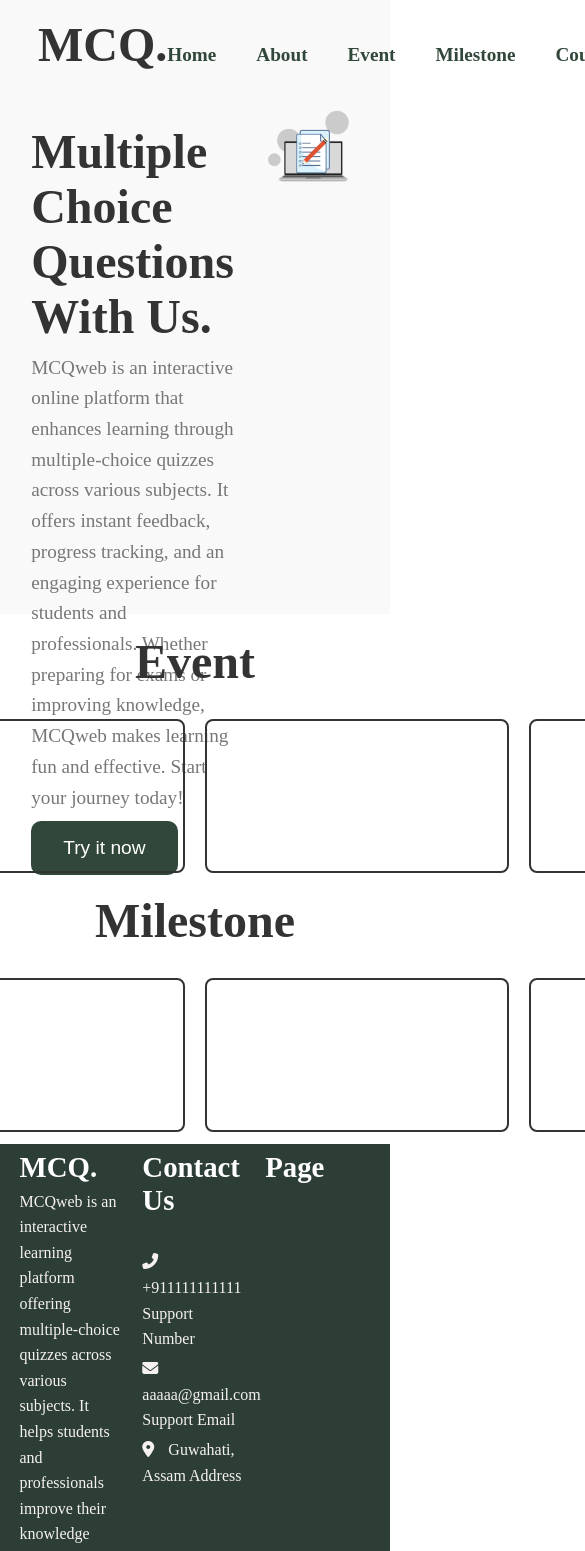
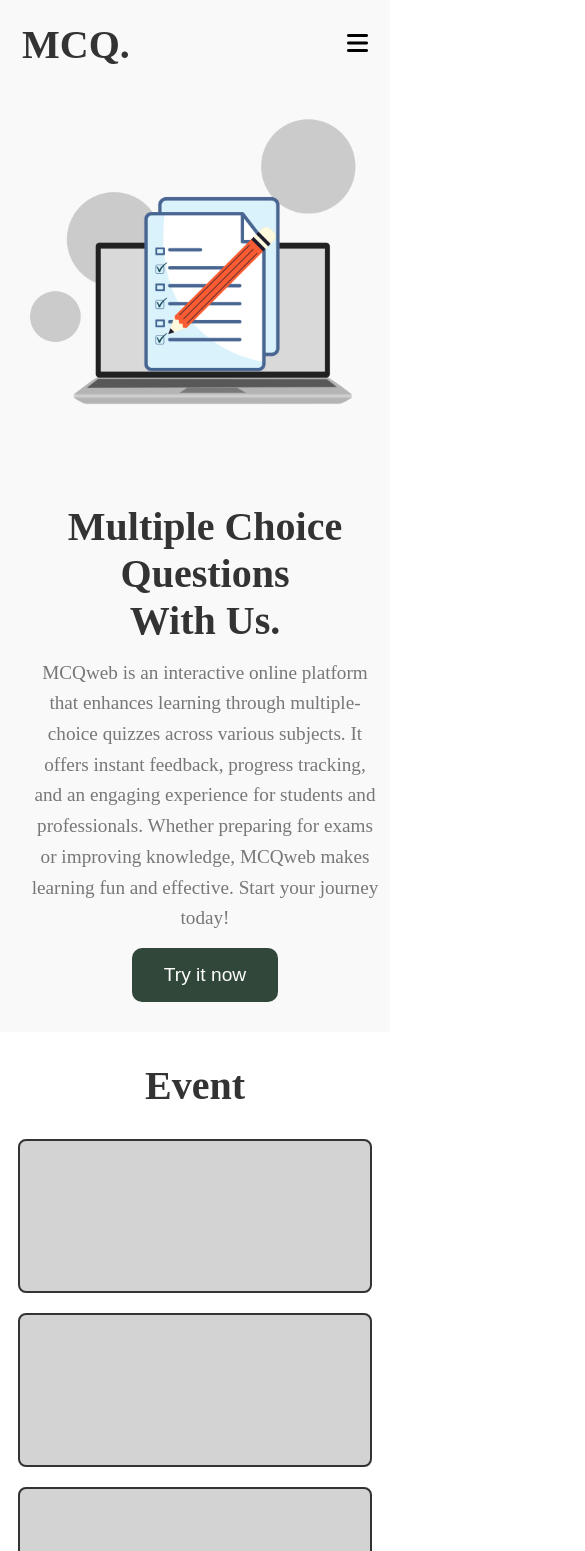
Before and after one commit to dhiraj-001/edu_web, a React (Vite) app: page / in a window 390 px wide. Shown: the top 1551 px of the page, 585 px wide, since content can reach past the window. Built offline with nearby package versions, Linux system fonts and the light colour scheme.

Commit message:
first commit

```diff
--- a/src/CSS/Event.css
+++ b/src/CSS/Event.css
@@ -5,7 +5,9 @@
   align-items: center;
   text-align: center;
   margin-top: 20px;
+  padding: 10px;
 }
+
 h1 {
   font-size: 2.5rem;
   font-weight: bold;
@@ -14,14 +16,30 @@ h1 {
 
 .box-container {
   display: flex;
+  flex-wrap: wrap;
   justify-content: center;
   gap: 20px;
   margin-top: 30px;
 }
 
 .box {
-  width: 300px;
+  width: 100%; /* Full width by default */
+  max-width: 300px; /* Limit max width */
   height: 150px;
   border: 2px solid #333;
   border-radius: 8px;
+  background-color: lightgray;
 }
+
+/* Responsive: Stack boxes on small screens */
+@media (max-width: 600px) {
+  .box-container {
+    flex-direction: column;
+    align-items: center;
+  }
+
+  .box {
+    width: 350px; /* Ensures box takes full width */
+    max-width: none; /* Removes max-width restriction */
+  }
+}
--- a/src/CSS/Footer.css
+++ b/src/CSS/Footer.css
@@ -1,18 +1,21 @@
 footer {
   display: flex;
   justify-content: space-between;
-  padding: 2% 5% 2% 5%;
+  flex-wrap: wrap; /* Allows wrapping for smaller screens */
+  padding: 2% 5%;
   background-color: #2d3e37;
   color: #fff;
   margin-top: 3%;
 }
 
+/* Footer sections */
 .footer-left,
 .footer-center,
 .footer-right {
   width: 30%;
 }
 
+/* Text Styling */
 .h1 {
   font-size: 1.8rem;
   color: #fff;
@@ -25,6 +28,7 @@ footer {
   color: #f6f2f2;
 }
 
+/* Social Icons */
 .social-icons {
   margin-top: 20px;
 }
@@ -40,7 +44,24 @@ footer {
   color: #4c8c7a;
 }
 
+/* Icon Styling for Contact Info */
 footer .footer-center p i,
 footer .footer-left p i {
   margin-right: 10px;
 }
+
+/* Responsive Design */
+@media screen and (max-width: 768px) {
+  footer {
+    flex-direction: column;
+    align-items: center;
+    text-align: center;
+  }
+
+  .footer-left,
+  .footer-center,
+  .footer-right {
+    width: 100%;
+    margin-bottom: 20px;
+  }
+}
--- a/src/CSS/Home.css
+++ b/src/CSS/Home.css
@@ -1,24 +1,26 @@
 .container {
   display: flex;
-  justify-content: space-around;
-  height: 60vh;
+  flex-wrap: wrap;
+  align-items: center;
+  justify-content: center;
+  text-align: center; /* Centers text on smaller screens */
+  gap: 30px;
+  padding: 5%;
   background-color: #f9f9f9;
-  padding: 5% 5% 0 8%;
 }
 
 .content {
-  margin-right: 10%;
-  margin-top: 5%;
+  max-width: 600px;
 }
 
 h1 {
-  font-size: 3rem;
+  font-size: 2.5rem;
   color: #333;
 }
 
 h2 {
   font-size: 2rem;
-  margin-bottom: 2rem;
+  margin-bottom: 1.5rem;
   color: #555;
 }
 
@@ -39,7 +41,32 @@ p {
   font-weight: 500;
   font-size: larger;
   border-radius: 10px;
+  cursor: pointer;
 }
+
+.image-container {
+  max-width: 500px;
+}
+
 img {
-  width: 85%;
+  width: 100%;
+  height: auto;
+  border-radius: 10px;
 }
+
+/* Responsive Design */
+@media (max-width: 768px) {
+  .container {
+    flex-direction: column; /* Stack items vertically */
+    text-align: center;
+  }
+
+  .image-container {
+    order: -1; /* Moves the image to the top */
+  }
+
+  .content {
+    width: 100%;
+    padding: 10px;
+  }
+}
--- a/src/Component/Hearder.jsx
+++ b/src/Component/Hearder.jsx
@@ -1,18 +1,16 @@
 import React, { useEffect, useState } from 'react';
 import Cookies from 'js-cookie';
 import '@fortawesome/fontawesome-free/css/all.min.css'; // Import FontAwesome CSS
-import { colors } from '@mui/material';
-import axios from 'axios'; // For token verification
+import axios from 'axios';
 
 const Header = () => {
   const [isLoggedIn, setIsLoggedIn] = useState(false);
-  const [loading, setLoading] = useState(true); // To handle loading state
+  const [loading, setLoading] = useState(true);
+  const [menuOpen, setMenuOpen] = useState(false);
 
   useEffect(() => {
-    const token = Cookies.get('auth_token'); // Get the token from cookies
-
+    const token = Cookies.get('auth_token');
     if (token) {
-      // If token exists, verify its validity
       verifyToken(token);
     } else {
       setLoading(false);
@@ -21,139 +19,101 @@ const Header = () => {
 
   const verifyToken = async (token) => {
     try {
-      // Make a request to the backend to verify the token (you should have an endpoint for this)
       const response = await axios.post(
         'https://mc-qweb-backend.vercel.app/user/verify-token',
-        {
-          token,
-        }
+        { token }
       );
-
-      if (response.data.valid) {
-        setIsLoggedIn(true); // Set the user as logged in if token is valid
-      } else {
-        setIsLoggedIn(false); // If token is invalid, set logged out state
-      }
+      setIsLoggedIn(response.data.valid);
     } catch (err) {
       console.error('Token verification failed:', err);
-      setIsLoggedIn(false); // Set to logged out if verification fails
+      setIsLoggedIn(false);
     } finally {
-      setLoading(false); // Stop loading after the token verification process
+      setLoading(false);
     }
   };
 
   const handleLogout = () => {
-    Cookies.remove('auth_token'); // Remove token from cookies
-    setIsLoggedIn(false); // Update state to logged out
-    window.location.href = '/'; // Or use react-router for navigation
+    Cookies.remove('auth_token');
+    setIsLoggedIn(false);
+    window.location.href = '/';
   };
 
-  const headerStyle = {
+  if (loading) {
+    return <div>Loading...</div>;
+  }
+
+  return (
+    <header
+      style={{
+        backgroundColor: '#f9f9f9',
+        padding: '16px 22px',
         display: 'flex',
         justifyContent: 'space-between',
         alignItems: 'center',
-    padding: '16px 22px',
         height: '56px',
-    backgroundColor: '#f9f9f9',
-  };
-
-  const logoStyle = {
-    fontSize: '1.25rem',
-    fontWeight: 'bold',
-    paddingLeft: '16px',
-  };
-
-  const navContainerStyle = {
-    display: 'flex',
-    alignItems: 'center',
-    gap: '40px',
-    fontWeight: '650',
-    fontSize: '1.1rem',
-  };
-
-  const navItemStyle = {
-    cursor: 'pointer',
-    transition: 'color 0.3s ease',
-    color: '#31473a',
-  };
-
-  const navItemHoverStyle = {
-    color: '#31473a',
-  };
-
-  const buttonStyle = {
-    padding: '8px 16px',
-    backgroundColor: '#31473a',
-    color: 'white',
-    borderRadius: '8px',
-    boxShadow: '0 4px 6px rgba(0, 0, 0, 0.1)',
-    cursor: 'pointer',
-    transition: 'background-color 0.3s ease',
-  };
-
-  const colorchange = {
-    color: 'white',
-  };
-
-  if (loading) {
-    return <div>Loading...</div>; // Handle loading state
-  }
-
-  return (
-    <header style={headerStyle}>
-      {/* Left Side: Logo */}
-      <div style={logoStyle}>
+      }}
+    >
+      <div style={{ fontSize: '1.25rem', fontWeight: 'bold' }}>
         <h1>MCQ.</h1>
       </div>
 
-      {/* Right Side: Navigation and Login/Profile Button */}
-      <div style={navContainerStyle}>
-        <p style={navItemStyle}>
+      <div
+        className="menu-icon"
+        onClick={() => setMenuOpen(!menuOpen)}
+        style={{ cursor: 'pointer', fontSize: '1.5rem' }}
+      >
+        <i className="fas fa-bars"></i>
+      </div>
+
+      {menuOpen && (
+        <div
+          className="dropdown-menu"
+          style={{
+            position: 'absolute',
+            top: '60px',
+            right: '20px',
+            backgroundColor: 'white',
+            boxShadow: '0 4px 6px rgba(0, 0, 0, 0.1)',
+            borderRadius: '8px',
+            padding: '10px',
+            zIndex: '1000',
+          }}
+        >
+          <p>
             <a href="/">Home</a>
           </p>
-        <p style={navItemStyle}>
+          <p>
             <a href="/about">About</a>
           </p>
-        <p style={navItemStyle}>
+          <p>
             <a href="/event">Event</a>
           </p>
-        <p style={navItemStyle}>
+          <p>
             <a href="/milestone">Milestone</a>
           </p>
-        <p style={navItemStyle}>
+          <p>
             <a href="/course">Course</a>
           </p>
-
-        {/* Change button based on login state */}
           {isLoggedIn ? (
             <>
-            <p style={buttonStyle}>
-              <a href="/userprofile" style={colorchange}>
-                <i
-                  className="fas fa-user-circle"
-                  style={{ marginRight: '8px' }}
-                ></i>{' '}
-                Profile
+              <p>
+                <a href="/userprofile">
+                  <i className="fas fa-user-circle"></i> Profile
                 </a>
               </p>
-            <p style={buttonStyle} onClick={handleLogout}>
-              <a href="#" style={colorchange}>
-                <i
-                  className="fas fa-sign-out-alt"
-                  style={{ marginRight: '8px' }}
-                ></i>{' '}
-                Logout
-              </a>
+              <p onClick={handleLogout} style={{ cursor: 'pointer' }}>
+                <i className="fas fa-sign-out-alt"></i> Logout
               </p>
             </>
           ) : (
-          <p style={buttonStyle}>
-            <a href="/login" style={colorchange}>
-              Login
+            <p>
+              <a href="/login">
+                <i className="fas fa-sign-in-alt"></i> Login
               </a>
             </p>
           )}
         </div>
+      )}
     </header>
   );
 };
```
Lines whose indentation alone changed are shown as unchanged.
